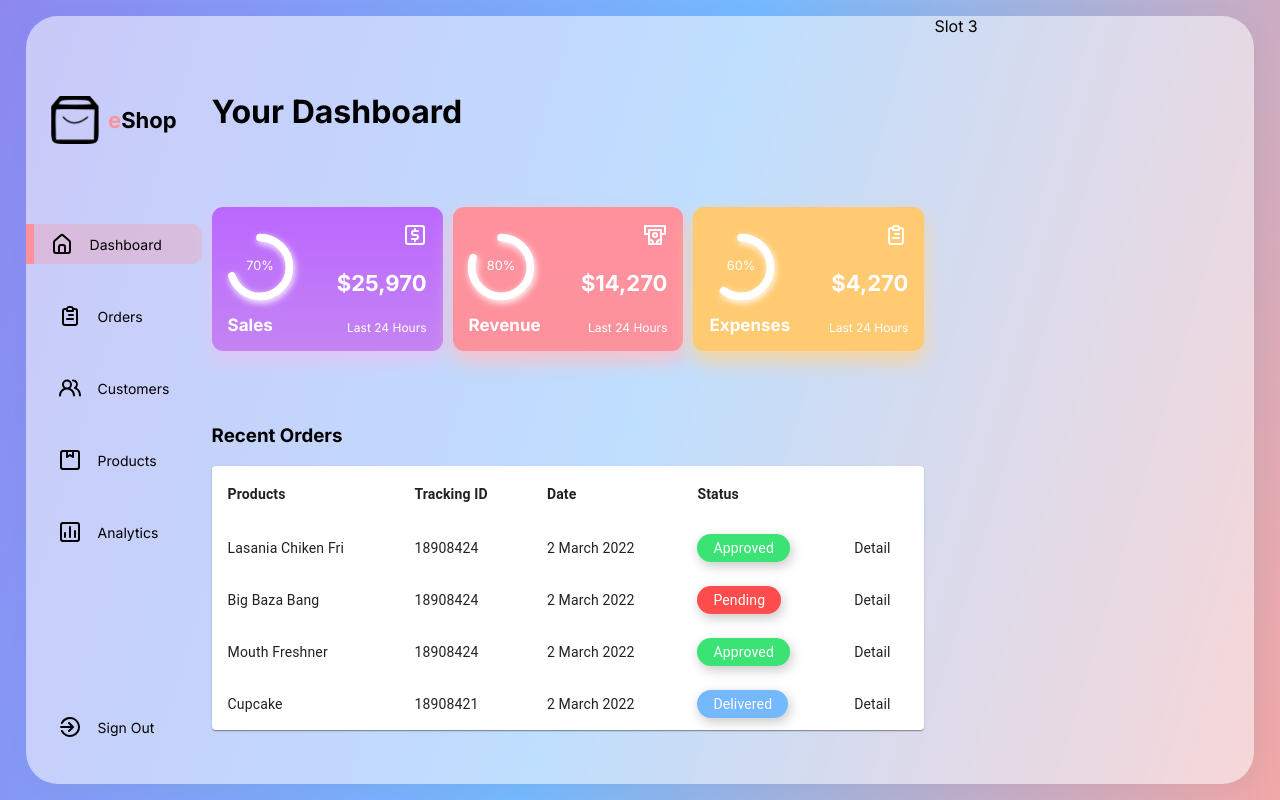
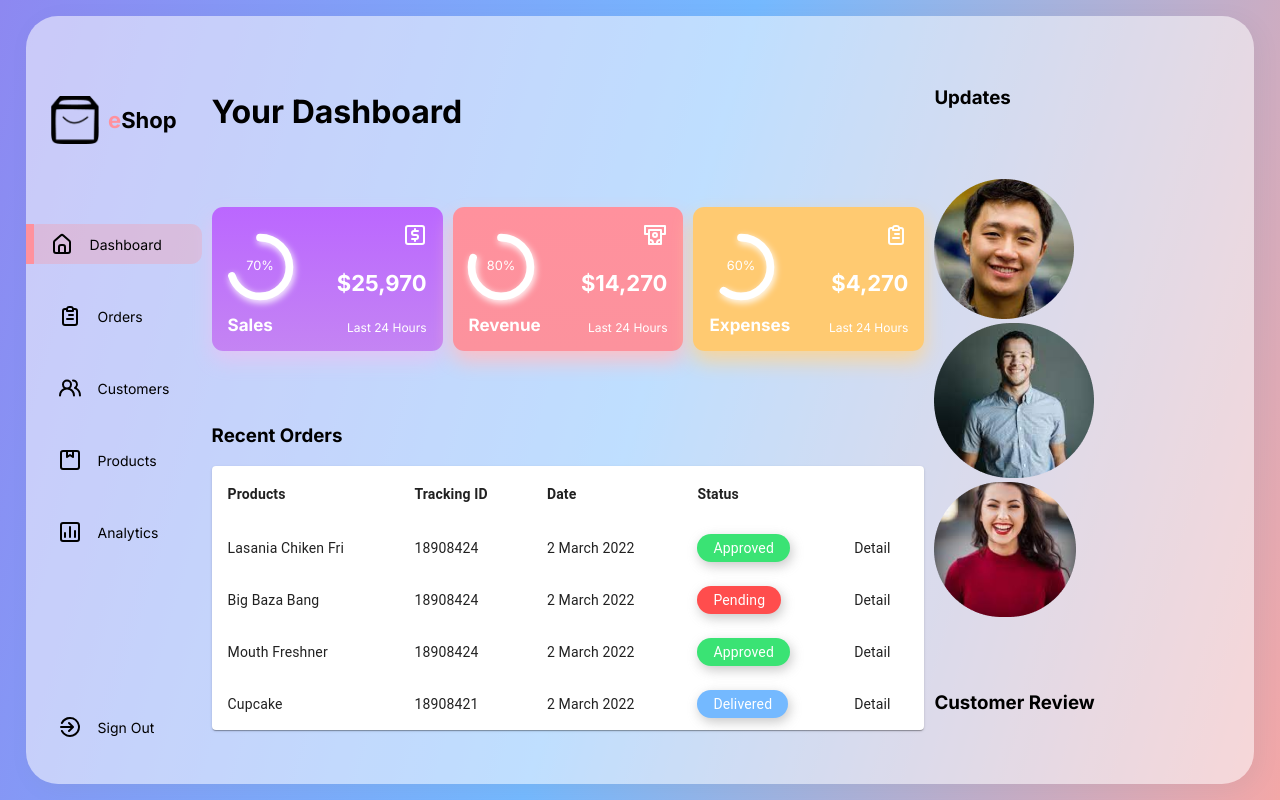
Before and after one commit to rirefat/shop-dashboard, a React (Create React App) app: page / in a window 1280 px wide. Built offline with nearby package versions, Linux system fonts and the light colour scheme; the HTML template or start-up script is replaced by a standard one.

Commit message:
initiate customer img

```diff
--- a/src/App.js
+++ b/src/App.js
@@ -1,6 +1,7 @@
 import React from 'react';
 import './App.css';
 import MainDash from './components/MainDash/MainDash';
+import RightSide from './components/RightSide/RightSide';
 import Sidebar from './components/Sidebar/Sidebar';
 
 const App = () => {
@@ -9,7 +10,7 @@ const App = () => {
       <div className="AppGlass">
         <Sidebar></Sidebar>
         <MainDash></MainDash>
-        <div>Slot 3</div>
+        <RightSide></RightSide>
       </div>
     </div>
   );
--- /dev/null
+++ b/src/components/RightSide/RightSide.css
@@ -0,0 +1,6 @@
+.RightSide{
+    display: flex;
+    flex-direction: column;
+    width: 90%;
+    justify-content: space-evenly;
+}
--- /dev/null
+++ b/src/components/RightSide/RightSide.js
@@ -0,0 +1,15 @@
+import React from 'react';
+import Updates from '../Updates/Updates';
+import './RightSide.css';
+
+const RightSide = () => {
+    return (
+        <div className='RightSide'>
+            <h3>Updates</h3>
+            <Updates></Updates>
+            <h3>Customer Review</h3>
+        </div>
+    );
+};
+
+export default RightSide;
--- /dev/null
+++ b/src/components/Updates/Updates.js
@@ -0,0 +1,19 @@
+import React from 'react';
+import { UpdatesData } from '../../Data/Data';
+import './Updates.css';
+
+const Updates = () => {
+    return (
+        <div className='Updates'>
+            {
+                UpdatesData.map((update)=>{return(
+                    <div className="update">
+                        <img src={update.img} alt="Customer Img" />
+                    </div>
+                )})
+            }
+        </div>
+    );
+};
+
+export default Updates;
```
Also changed, not shown: src/components/Updates/Updates.css (added).
